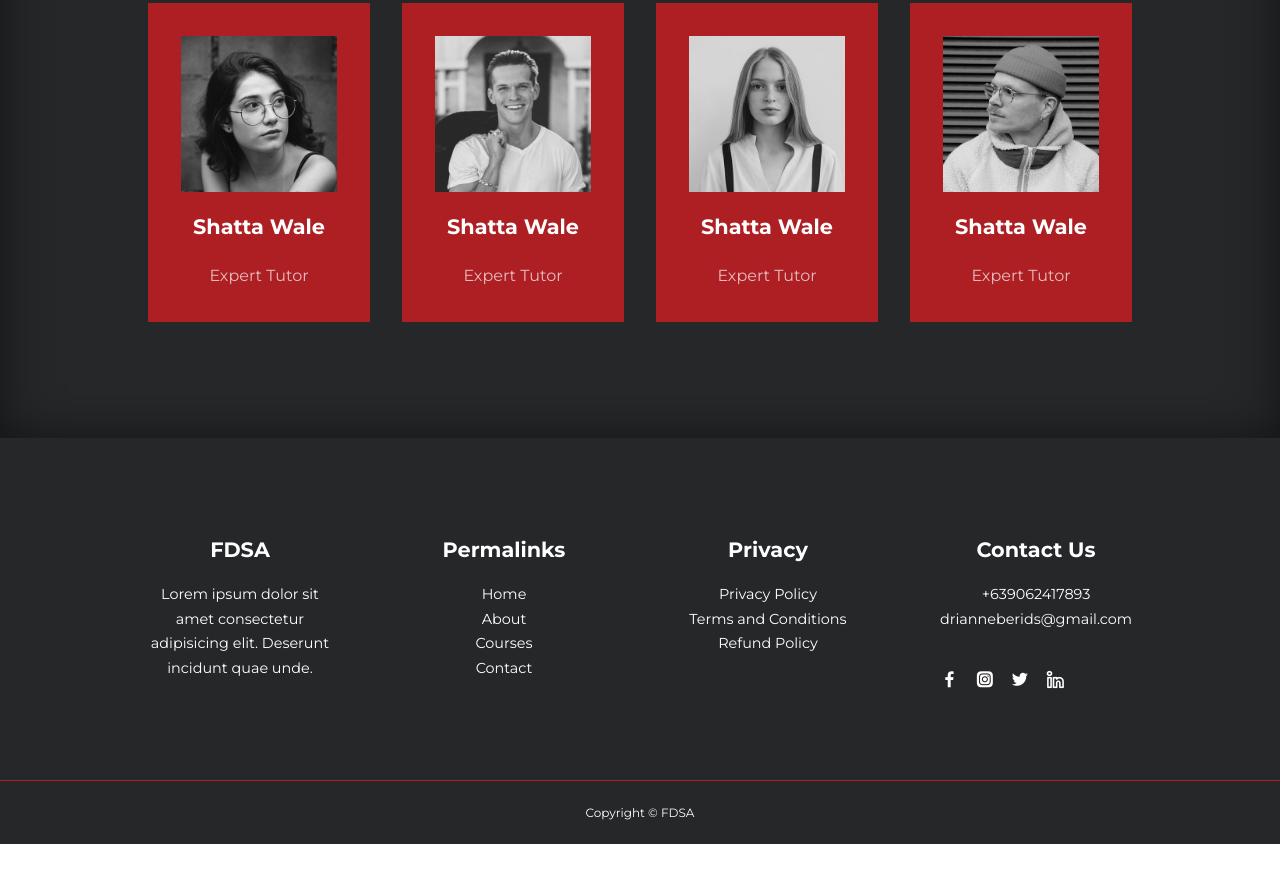
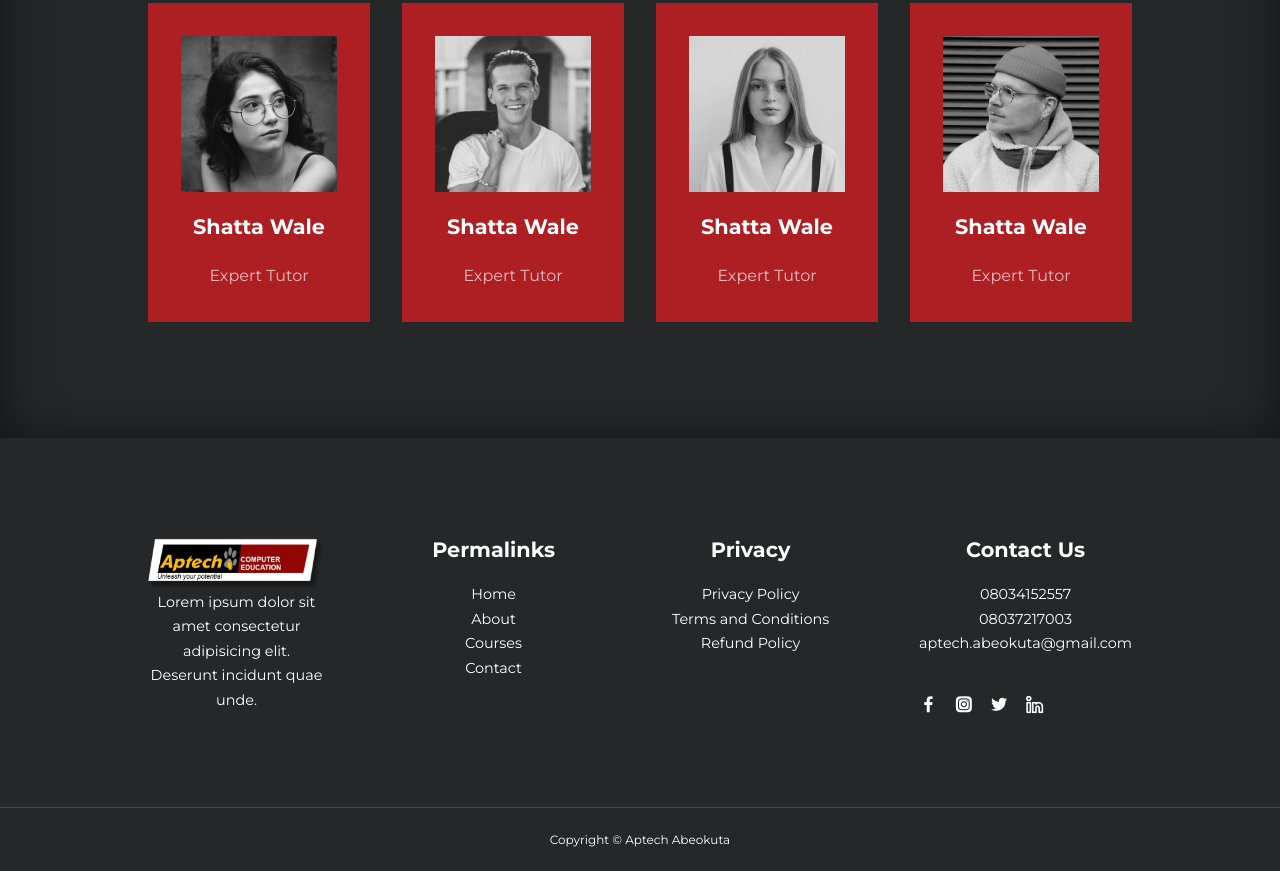
Before and after one commit to DuoDduo/aptech, a plain HTML site: page about.html in a window 1280 px wide. Shown: the part 1494-2365 px from the top of the page. Before the commit the page ends 2338 px from the top, so only its background shows below. Drawn offline with nearby package versions, Linux system fonts and the light colour scheme.

Commit message:
made changes to about page

```diff
--- a/about.html
+++ b/about.html
@@ -43,7 +43,7 @@
             <div class="about__achievements-left">
                 <h1>About Aptech</h1>
                 <p>
-                    Aptech Limited is a global education and training company headquartered in Mumbai, India. It specializes in providing IT education and training to individuals and enterprises. Here are some key points about Aptech Computer Education
+                    Aptech Limited is a global education and training company headquartered in Mumbai, India. It specializes in providing IT education and training to individuals and enterprises.
                 </p>
             </div>
                 <div class="achievements__cards">
@@ -262,7 +262,7 @@
         <div class="container footer__container">
             <div class="footer__1">
                 <a href="index.html" class="footer__logo">
-                    <h4>FDSA</h4>
+                    <img src="./img/aptech.png" style="width: 100%;"></img>
                 </a>
                 <p>
                     Lorem ipsum dolor sit amet consectetur adipisicing elit. Deserunt incidunt quae unde.
@@ -291,8 +291,9 @@
             <div class="footer__4">
                 <h4>Contact Us</h4>
                 <div>
-                    <p>+639062417893</p>
-                    <p>drianneberids@gmail.com</p>
+                    <p>08034152557</p>
+                    <p>08037217003</p>
+                    <p>aptech.abeokuta@gmail.com</p>
                 </div>
 
                 <ul class="footer__socials">
@@ -305,7 +306,7 @@
 
         </div>
         <div class="footer__copyright">
-            <small>Copyright &copy; FDSA</small>
+            <small>Copyright &copy; Aptech Abeokuta</small>
         </div>
     </footer>
 
```
